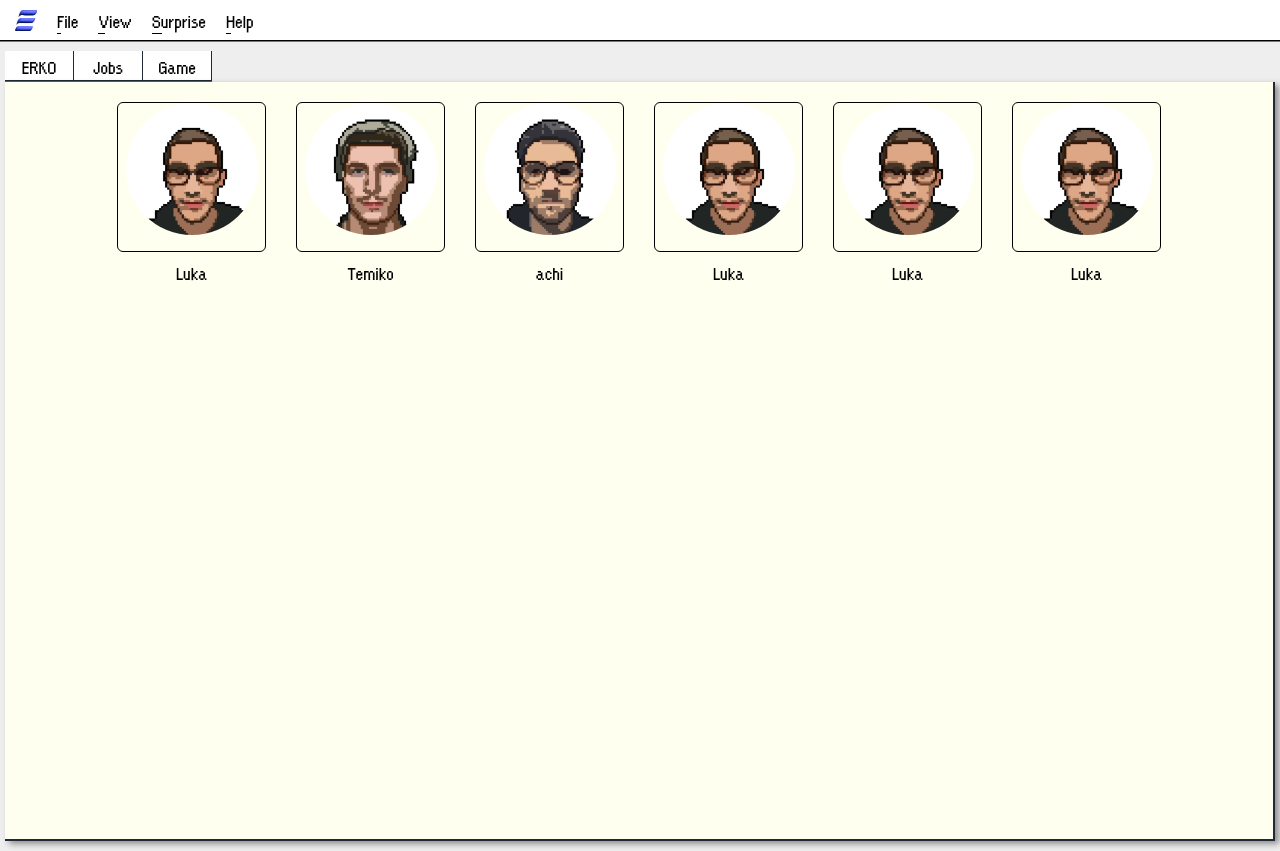
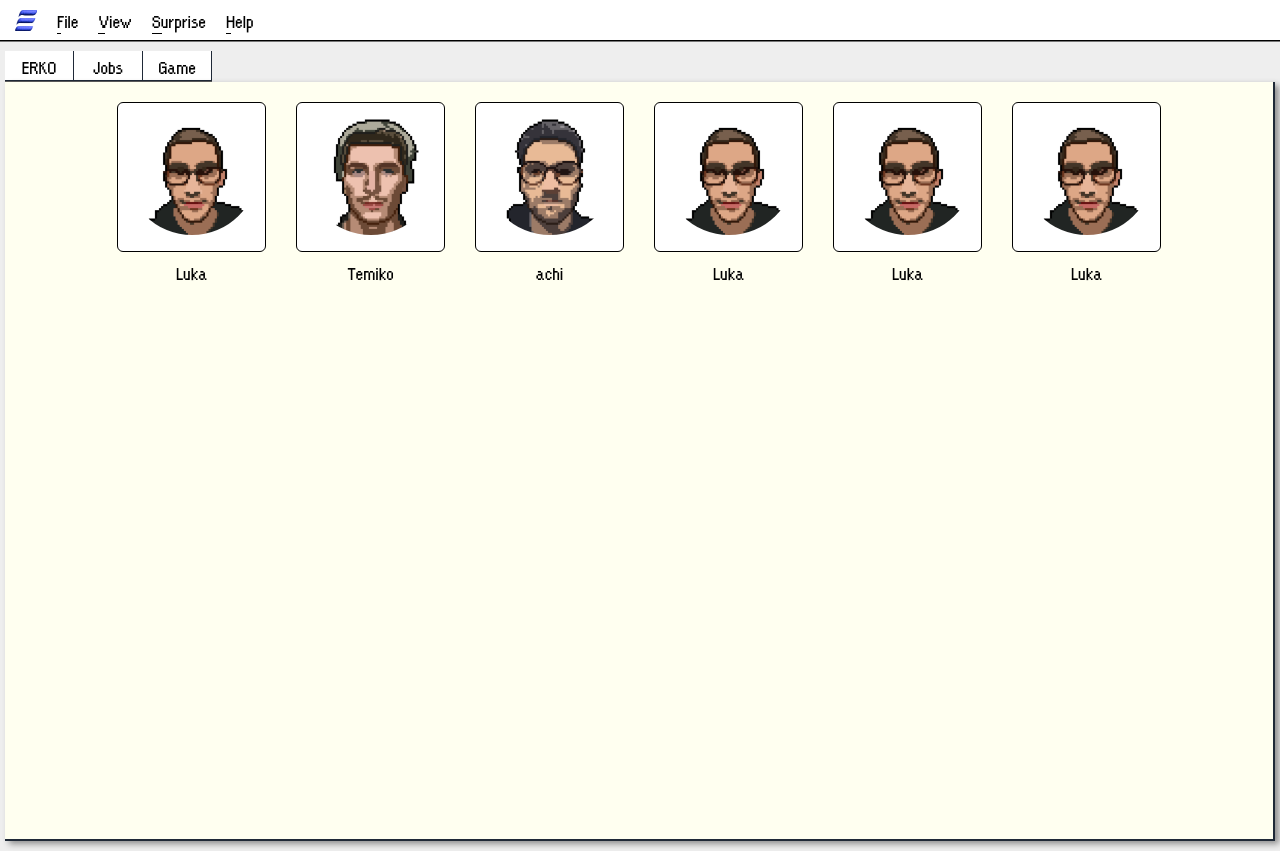
Before and after one commit to achiewe/project-erko-front, a Next.js app: page /erko/team in a window 1280 px wide. Built offline with nearby package versions, Linux system fonts and the light colour scheme.

Commit message:
add on the div backgroud color white

```diff
--- a/src/app/components/TeamContainer/TeamCardErko.tsx
+++ b/src/app/components/TeamContainer/TeamCardErko.tsx
@@ -18,7 +18,7 @@ export default function TeamCardErko({
       href={link}
       className="flex flex-col justify-center items-center gap-[5px]"
     >
-      <div className="flex justify-start items-center w-[149px] flex-col h-[150px] border-[0.5px] border-black rounded-md">
+      <div className="flex justify-start items-center w-[149px] flex-col h-[150px] border-[0.5px] bg-white border-black rounded-md">
         <Image
           src={imageSrc}
           alt={title}
```
